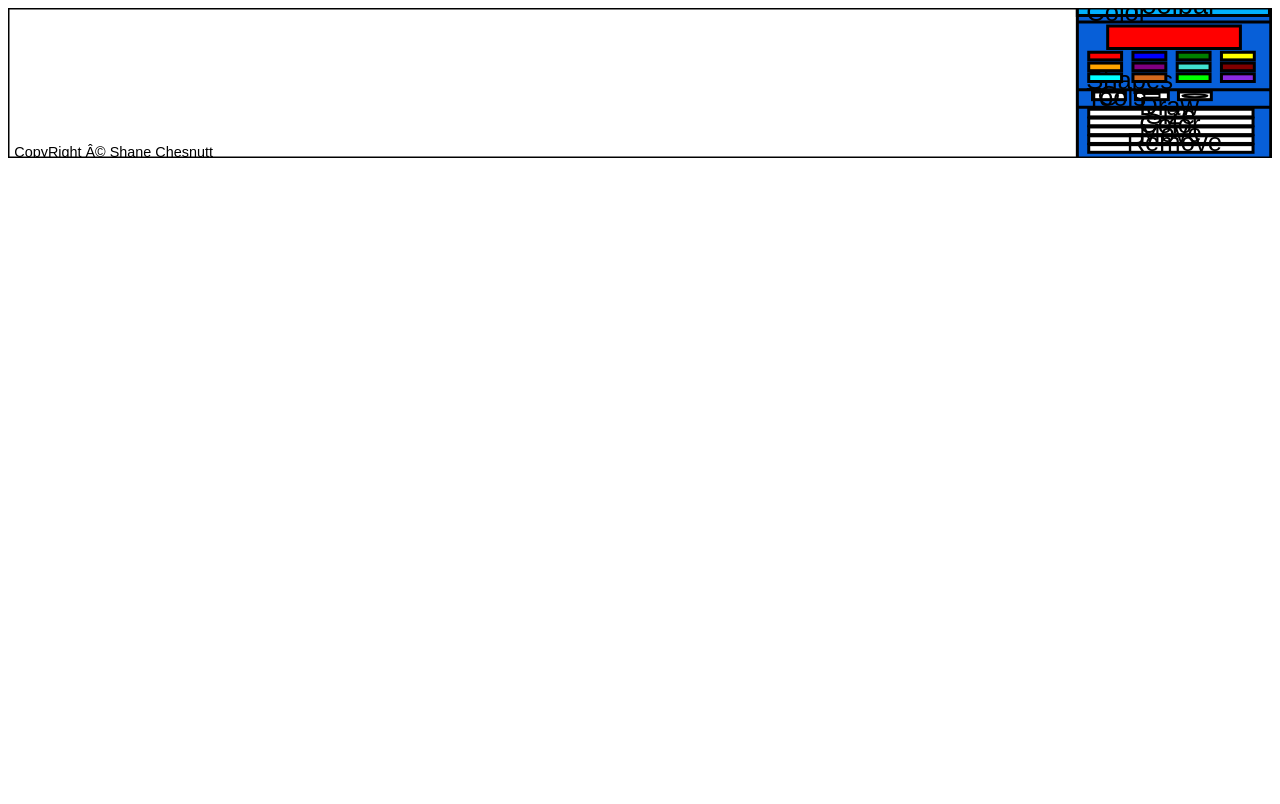
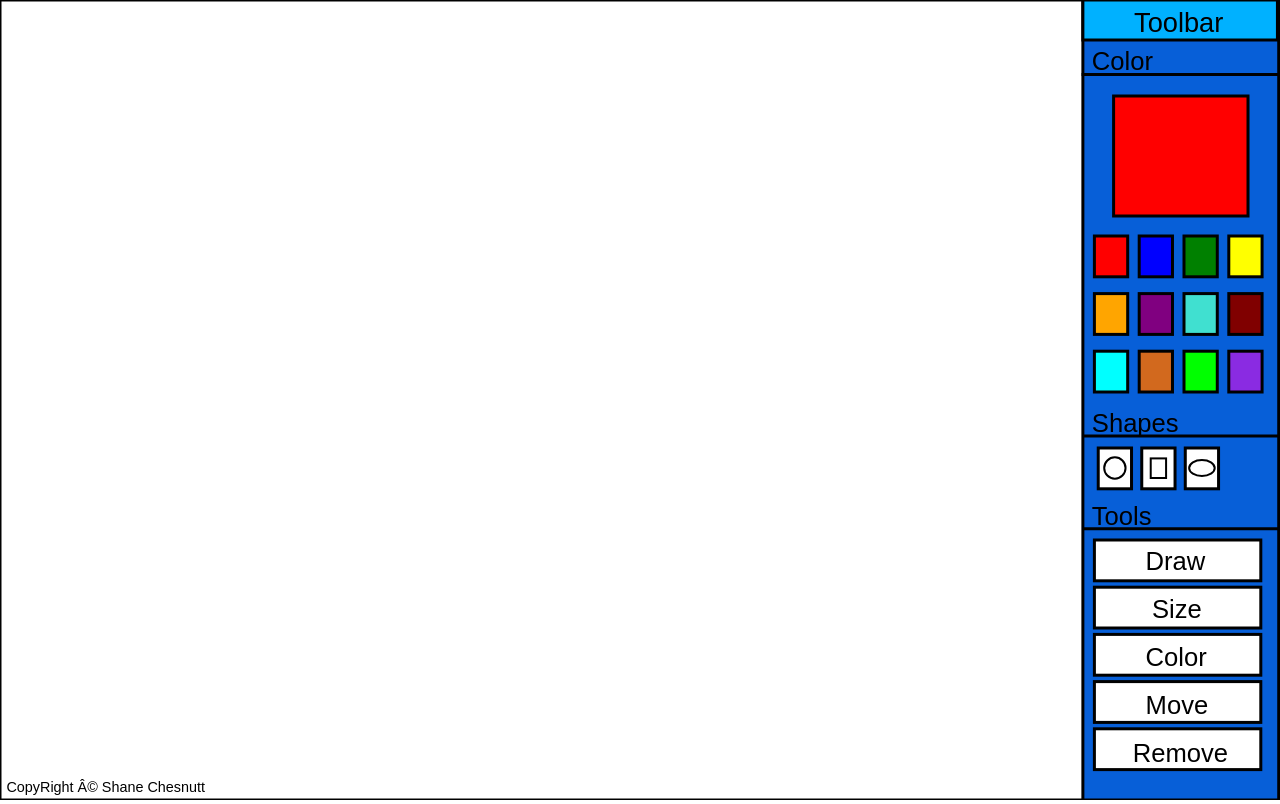
Before and after one commit to ShaneChesnutt/Simple_Drawing_Environment, a plain HTML site: page Simple_Drawing.html in a window 1280 px wide. Drawn offline with Linux system fonts and the light colour scheme.

Commit message:
Fix svg render problem

```diff
--- a/Simple_Drawing.html
+++ b/Simple_Drawing.html
@@ -1,12 +1,12 @@
 <!DOCTYPE HTML>
 <!--Shane Chesnutt Final Project Cpsc 317-->
-<html>
+<Yhtml>
   <head>
     <title>Simple Drawing Environment</title>
     <meta http-equiv='content-type' content='text/html; charset=windows-1252'>
   </head>
-  <body>
-    <svg xmlns='http://www.w3.org/2000/svg' width='100%' xmlns:xlink='http://www.w3.org/1999/xlink'>
+  <body style="height: 100vh; margin: 0; overflow:hidden">
+    <svg width="100%" height="100%">
       <rect id='canvas' x='0%' y='0%' width='85%' height='100%' stroke='black' stroke-width='3' fill='white'></rect>
       <g id='drawingArea'></g>
       <g id='resizetool'></g>
```
